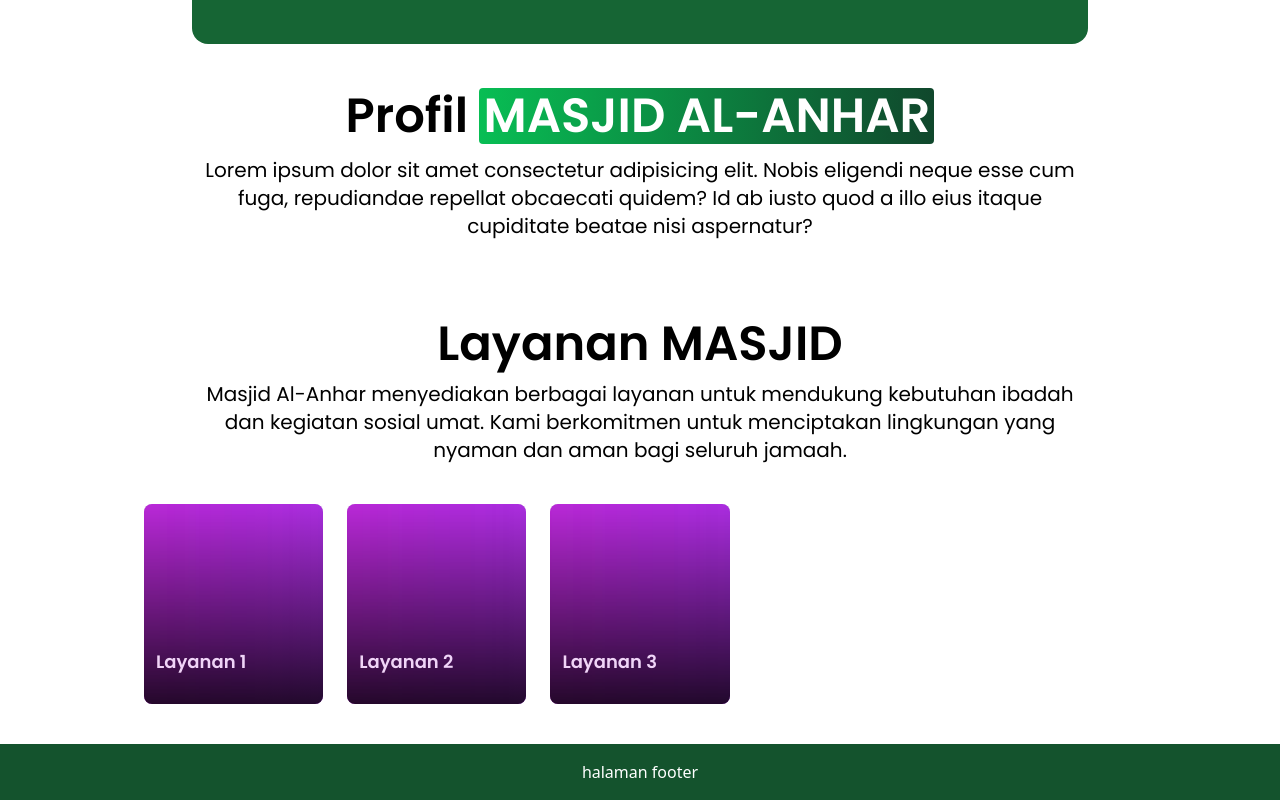
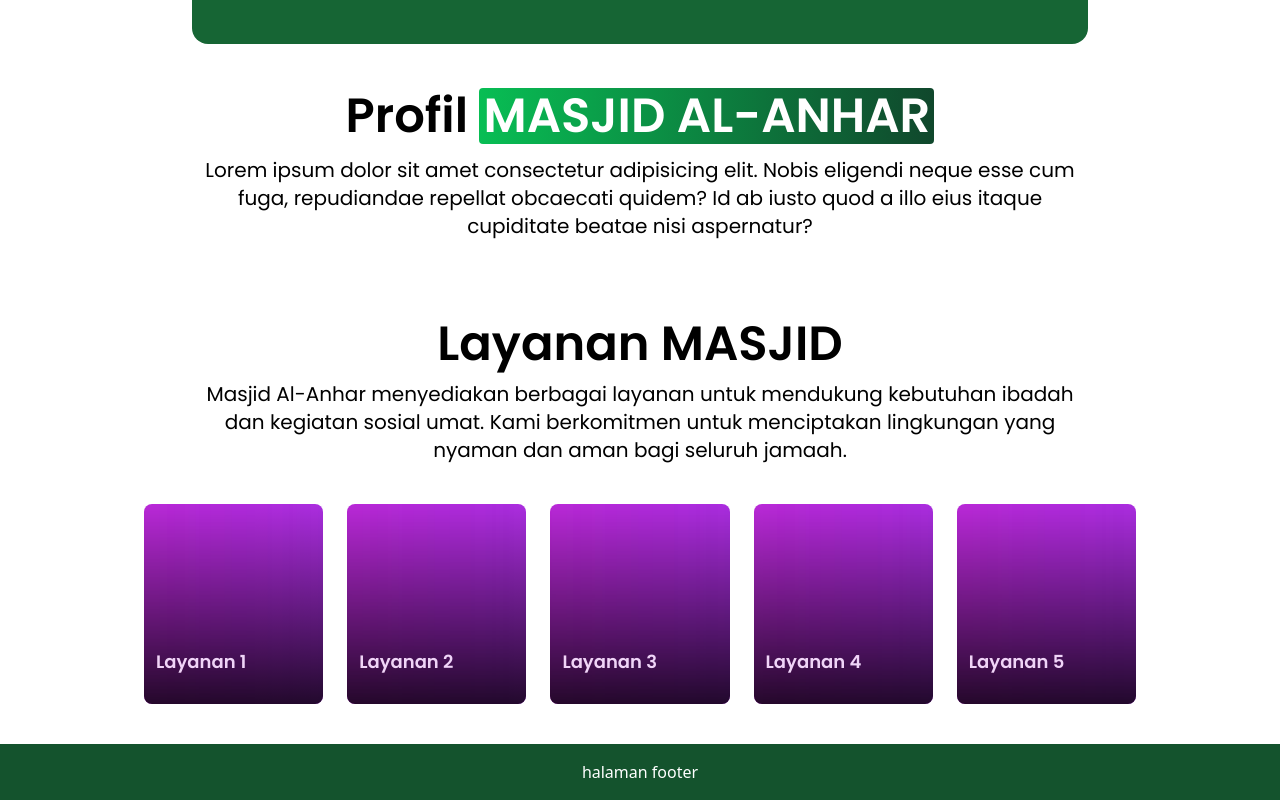
Before and after one commit to siddiqfathurahman/Masjid-ALAnhar, a React (Vite) app: page / in a window 1280 px wide. Shown: the part 556-1356 px from the top of the page. Built offline with nearby package versions, Linux system fonts and the light colour scheme.

Commit message:
Update Layanan.jsx

```diff
--- a/src/components/ui/Layanan.jsx
+++ b/src/components/ui/Layanan.jsx
@@ -3,7 +3,8 @@ const Layanan = () => {
       { id: 1, title: "Layanan 1", image: "/bg.JPG" },
       { id: 2, title: "Layanan 2", image: "/bg.JPG" },
       { id: 3, title: "Layanan 3", image: "/bg.JPG" },
-
+      { id: 4, title: "Layanan 4", image: "/bg.JPG" },
+      { id: 5, title: "Layanan 5", image: "/bg.JPG" },
     ];
 
     return (
```
